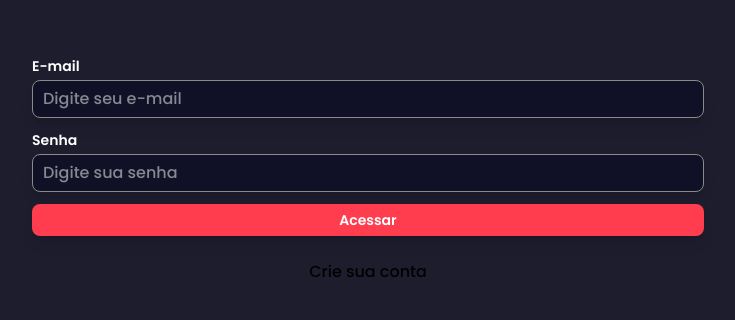
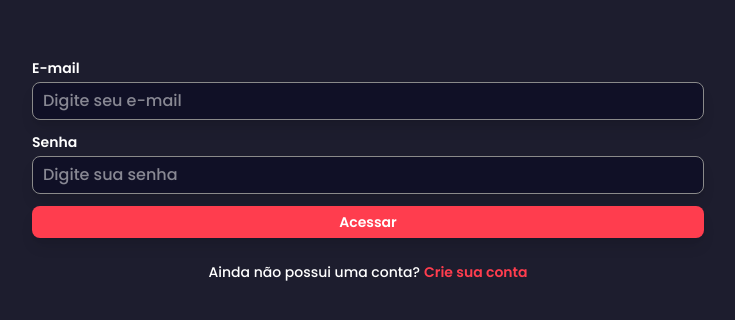
Before and after one commit to Alison-Gabriel/web-pizzariadev, a Next.js app: page / in a window 1280 px wide. Shown: the part 230-550 px from the top of the page, without its empty margins (272-1007 px from the left). Built offline with nearby package versions, Linux system fonts and the light colour scheme.

Commit message:
feat: add create account link

```diff
--- a/src/app/page.tsx
+++ b/src/app/page.tsx
@@ -7,8 +7,14 @@ const Authentication = () => {
     <div className="flex min-h-screen flex-col items-center justify-center gap-8 py-5">
       <section className="flex max-w-full min-w-2xl flex-col items-center gap-6">
         <AuthenticationForm />
-        <p>
-          <Link href="/account/create">Crie sua conta</Link>
+        <p className="text-brand-white flex items-center justify-center gap-1 text-sm">
+          Ainda não possui uma conta?
+          <Link
+            href="/account/create"
+            className="text-brand-red-900 font-semibold hover:underline"
+          >
+            Crie sua conta
+          </Link>
         </p>
       </section>
     </div>
```
